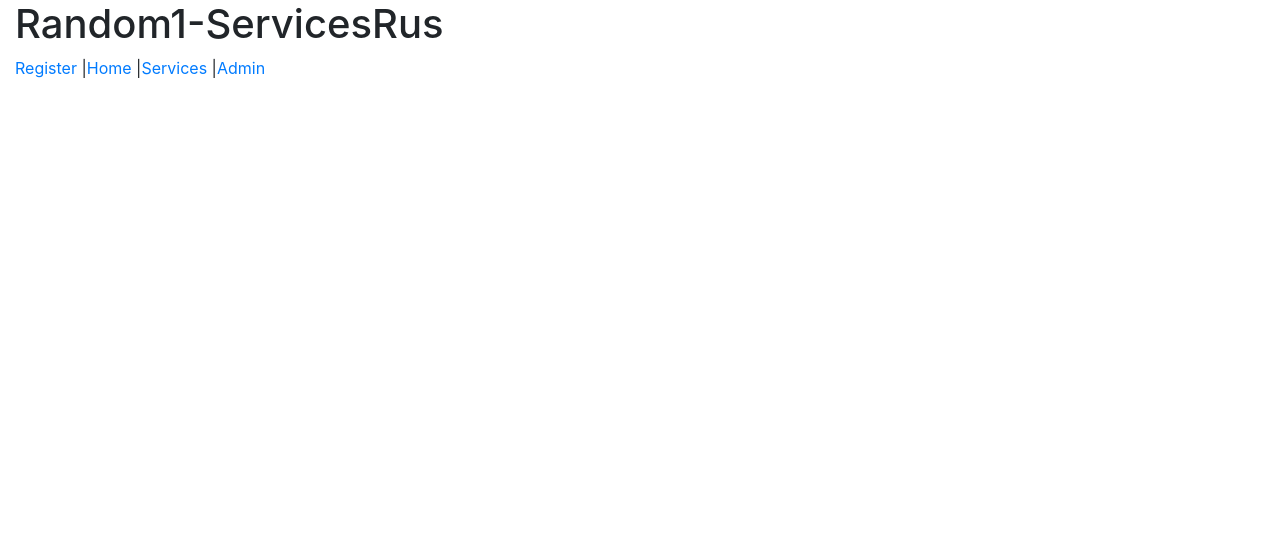
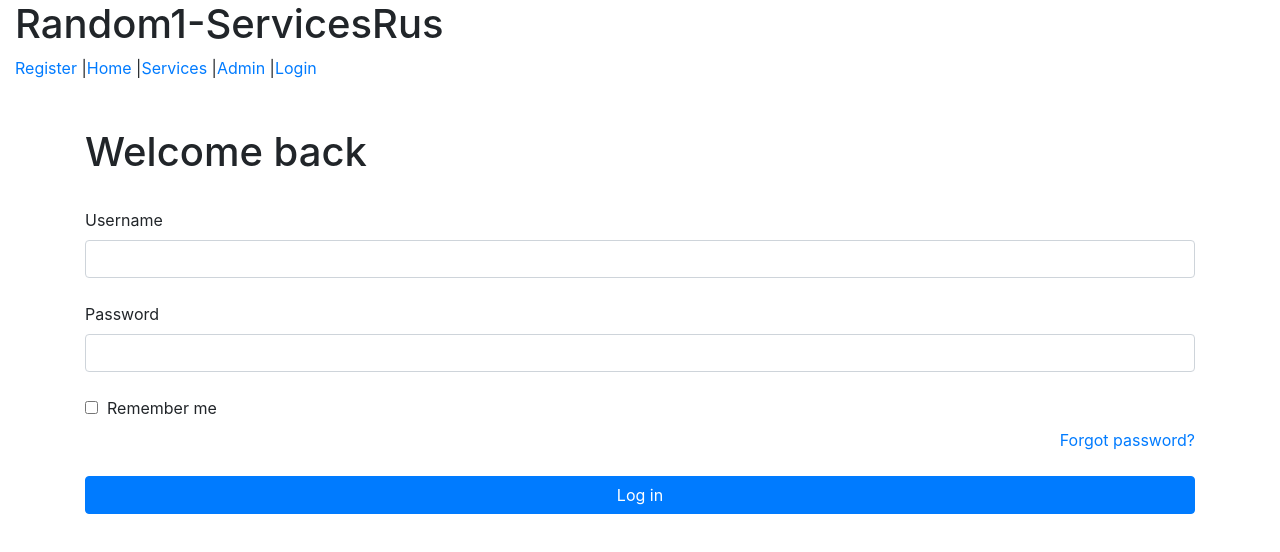
Before and after one commit to texzone/cs4500_sp19_client_react_random1, a React (Create React App) app: page /login in a window 1280 px wide. Shown: the top 552 px of the page. Built offline with nearby package versions, Linux system fonts and the light colour scheme.

Commit message:
login page (#45)

```diff
--- a/src/App.js
+++ b/src/App.js
@@ -6,6 +6,7 @@ import Admin from './components/Admin'
 import HomeContainer from './components/containers/HomeContainer'
 import ServiceNavigator from './components/serviceNavigator/ServiceNavigator'
 import ServiceProviderNavigator from './components/ServiceProviderNavigator'
+import Login from './components/login/login'
 
 class App extends Component {
   render() {
@@ -17,7 +18,8 @@ class App extends Component {
               <Link to="/register">Register</Link> |
               <Link to="/home">Home</Link> |
               <Link to="/services">Services</Link> |
-              <Link to="/admin">Admin</Link>
+              <Link to="/admin">Admin</Link> |
+              <Link to="/login">Login</Link>
               <br/>
               <br/>
               <br/>
@@ -41,6 +43,10 @@ class App extends Component {
                   path="/providers"
                   exact
                   component={ServiceProviderNavigator}/>
+              <Route
+                  path="/login"
+                  exact
+                  component={Login}/>
             </div>
           </Router>
         </div>
--- /dev/null
+++ b/src/components/login/login.js
@@ -0,0 +1,42 @@
+import React from 'react'
+
+const Login = ({handleChange, handleLogin}) =>
+    <div className="container">
+        <h1>Welcome back</h1>
+        <br/>
+        <div>
+            <div className="row">
+                <div className="col-12">
+                    <label for="username">Username</label>
+                    <input id="username" className="form-control" onChange={handleChange}/>
+                </div>
+                <div className="col-12">
+                    <br/>
+                    <label for="password">Password</label>
+                    <input id="password" className="form-control" onChange={handleChange}/>
+                </div>
+            </div>
+            <br/>
+            <div className="row">
+                <div className="col-12">
+                    <label for="password">
+                        <input type="checkbox"/>
+                        &nbsp; Remember me
+                    </label>
+                </div>
+                <div className="col-12">
+                    <a className="float-right" href="#">Forgot password?</a>
+                </div>
+            </div>
+            <br/>
+            <div className="row">
+                <div className="col-12">
+                    <button onClick={handleLogin} id="loginBtn" className="btn btn-primary btn-block">
+                        Log in
+                    </button>
+                </div>
+            </div>
+        </div>
+    </div>
+
+export default Login
```
Also changed, not shown: 1 other file (tests, documents, lock files or other folders).
